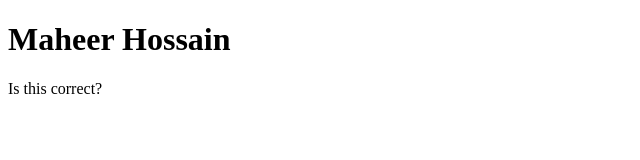
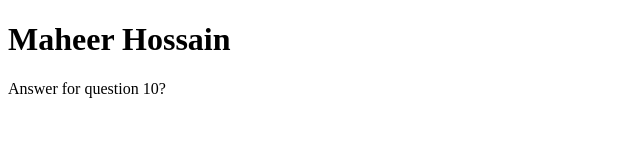
Before and after one commit to maheerhossain/maheerhossain.github.io, a plain HTML site: page index.html in a window 1280 px wide. Shown: the full height of the page, 0-640 px from the left. Drawn offline with Linux system fonts and the light colour scheme.

Commit message:
Update index.html

```diff
--- a/index.html
+++ b/index.html
@@ -7,7 +7,7 @@
 
  <body>
   <h1>Maheer Hossain</h1>
-<p>Is this correct?</p>
+<p>Answer for question 10?</p></p>
 </body>
 
 </html>
```
